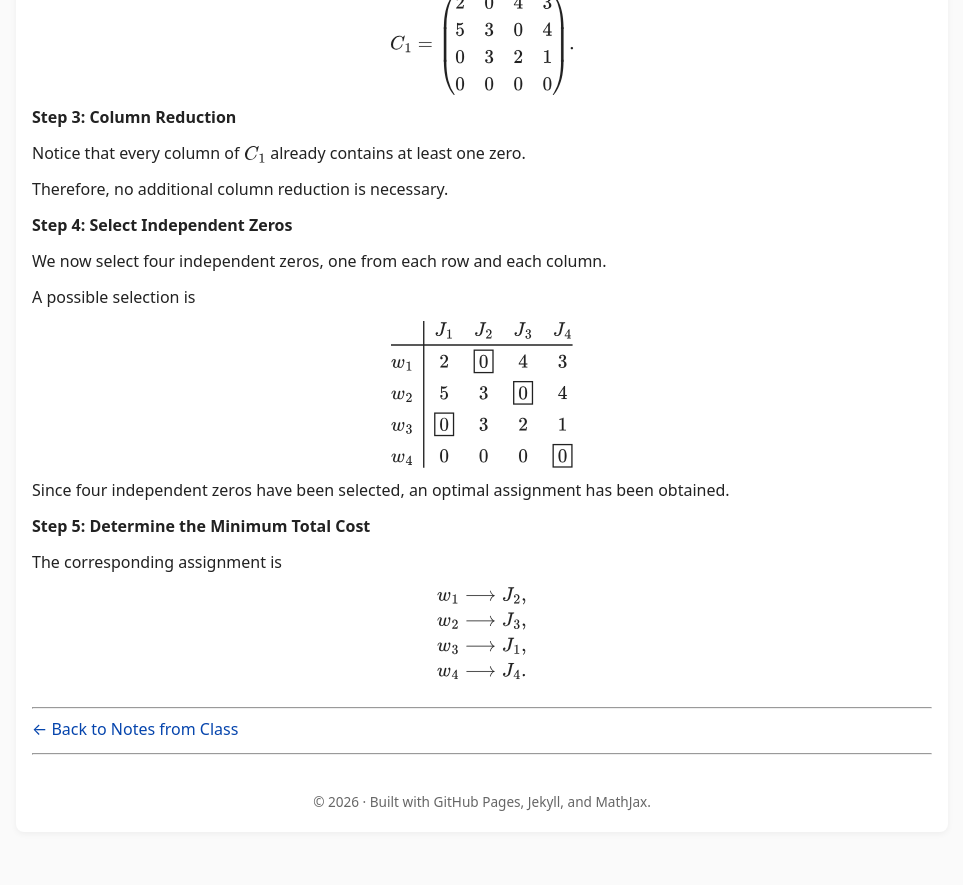
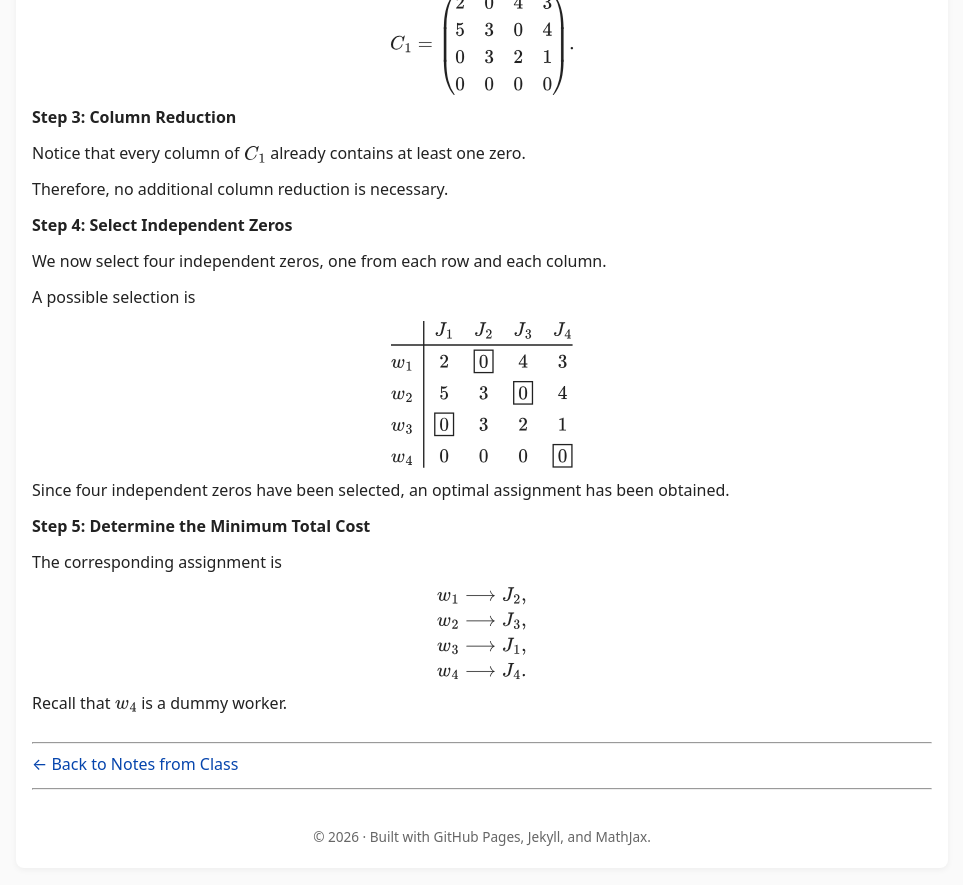
Before and after one commit to SaleemKamaludin/SaleemKamaludin.github.io, a Jekyll site: the page built from courses/math-2276/notes-from-class/supplementary-lecture-6/index.md, in a window 1280 px wide and 900 px high, scrolled down 10969 px. Shown: the top 885 px of the window, without its empty margins (158-1121 px from the left). Built offline with Jekyll 4.4.1, drawn with Linux system fonts in a browser that asks for light colours; before the commit the page ends 11833 px from its top, so only the background shows below that.

Commit message:
Identify dummy worker in Step 5 of Example 1.4

```diff
--- a/courses/math-2276/notes-from-class/supplementary-lecture-6/index.md
+++ b/courses/math-2276/notes-from-class/supplementary-lecture-6/index.md
@@ -1859,6 +1859,14 @@ w_4 &\longrightarrow J_4.
       </div>
 
     </div>
+
+    <div id="example-unbalanced-assignment-problem-step-5-dummy-worker-reminder">
+
+      <p>
+        Recall that \(w_4\) is a dummy worker.
+      </p>
+
+    </div>
 </div>
 </div>
 
```
